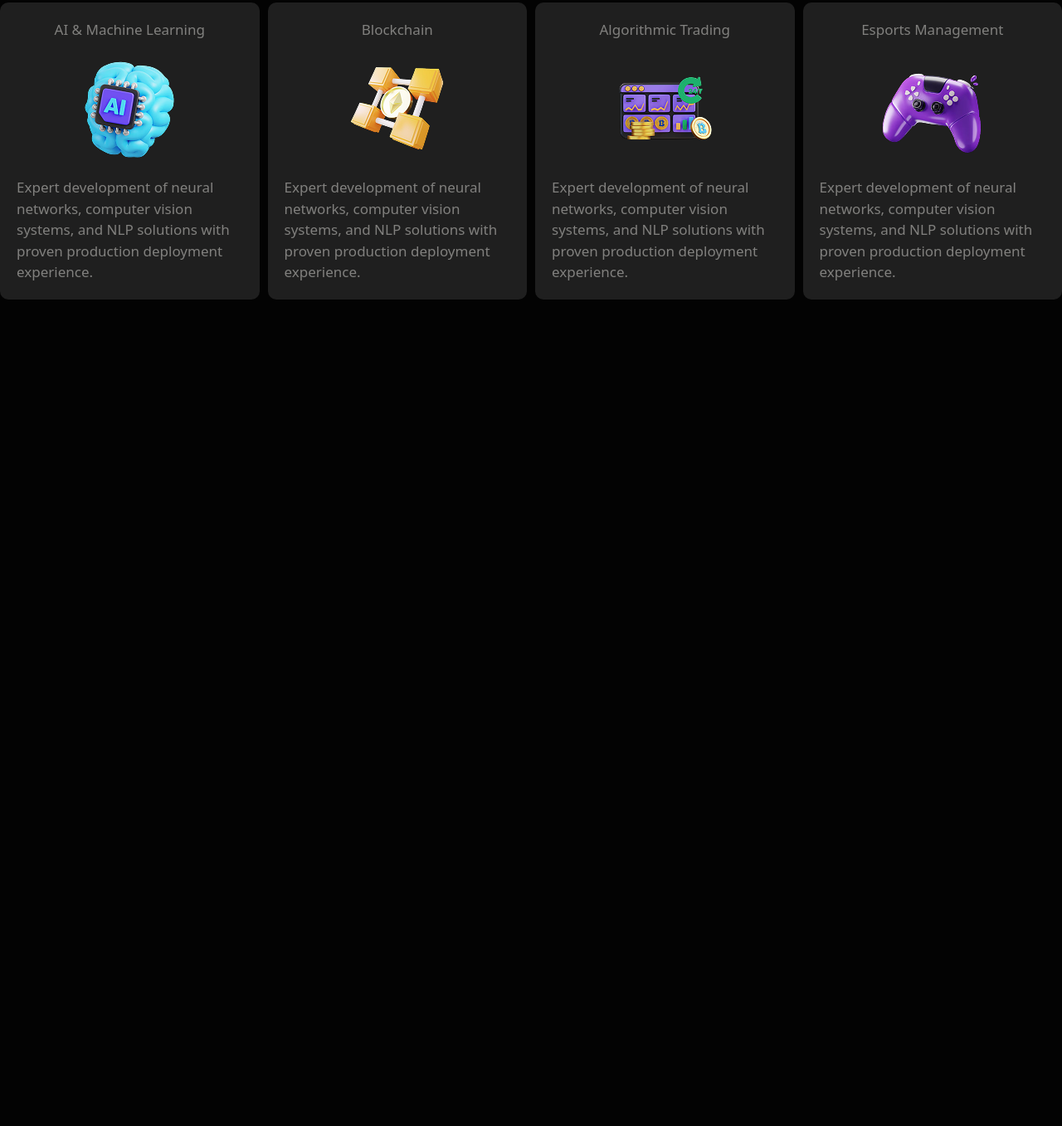
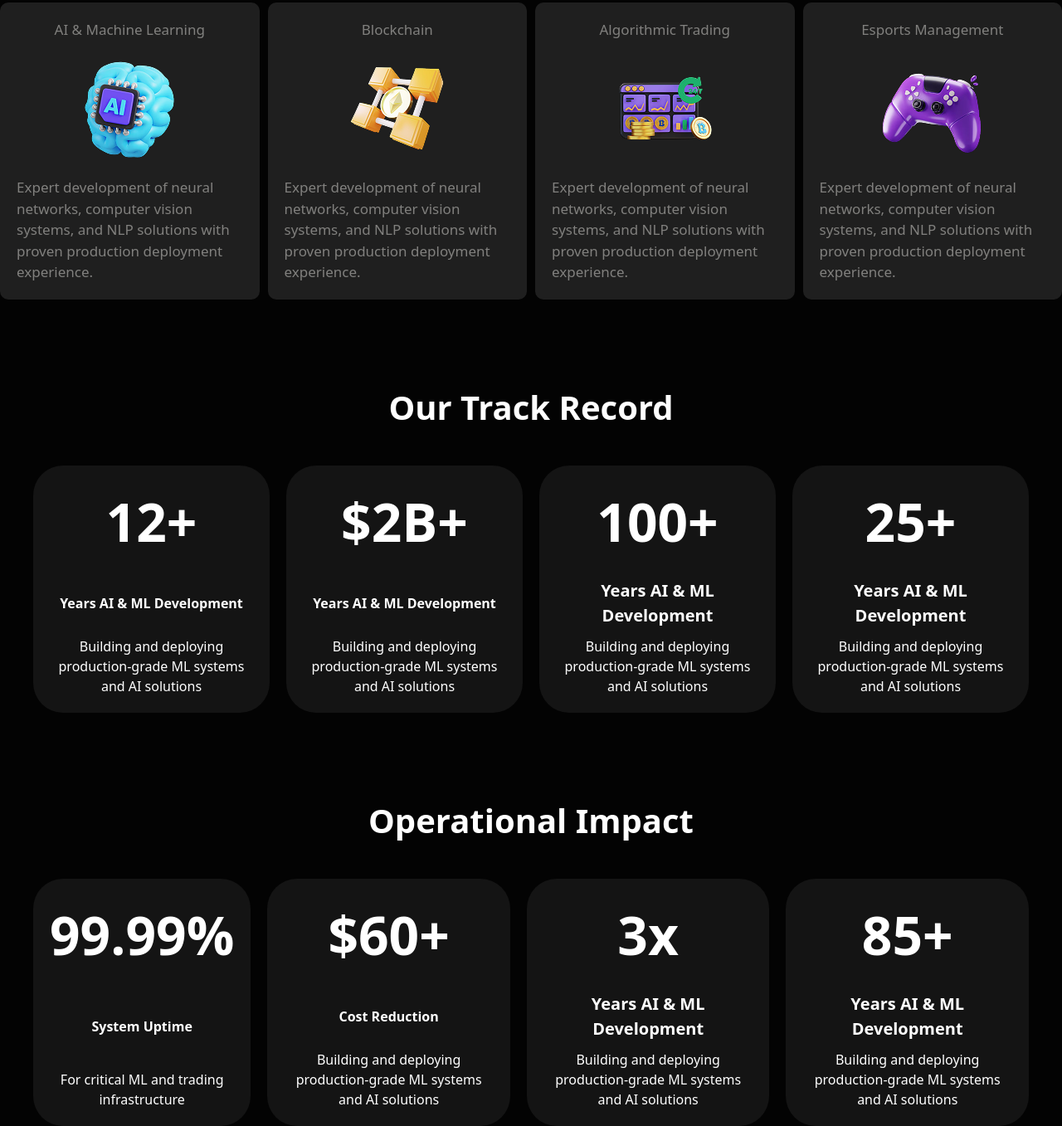
Before and after one commit to RahimovAbdurahmon/project_group, a website: page idris.html in a window 1280 px wide. Shown: the part 2031-3388 px from the top of the page at 83% size. Before the commit the page ends 2392 px from the top, so only its background shows below. Drawn offline with nearby package versions, Linux system fonts and the light colour scheme; files that its build step writes are made by us from their sources.

Commit message:
section3

```diff
--- a/idris.html
+++ b/idris.html
@@ -127,6 +127,56 @@
             </div>
         </div>
     </section>
+    <section>
+        <h1 class="text-center text-[40px] font-[600] mt-[100px]">Our Track Record</h1>
+        <div class="mt-[40px] flex flex-col lg:flex-row max-w-[1200px] m-auto gap-[20px] text-center">
+            <div class="rounded-[36px] p-[20px] flex flex-col items-center justify-between bg-[#141414]">
+                <h1 class="text-[64px] font-bold mb-[20px]">12+</h1>
+                <p class="ext-[20px] font-[600] mb-[10px]">Years AI & ML Development</p>
+                <p>Building and deploying production-grade ML systems and AI solutions</p>
+            </div>
+            <div class="rounded-[36px] p-[20px] flex flex-col items-center justify-between bg-[#141414]">
+                <h1 class="text-[64px] font-bold mb-[20px]">$2B+</h1>
+                <p class="ext-[20px] font-[600] mb-[10px]">Years AI & ML Development</p>
+                <p>Building and deploying production-grade ML systems and AI solutions</p>
+            </div>
+            <div class="rounded-[36px] p-[20px] flex flex-col items-center justify-between bg-[#141414]">
+                <h1 class="text-[64px] font-bold mb-[20px]">100+</h1>
+                <p class="text-[20px] font-[600] mb-[10px]">Years AI & ML Development</p>
+                <p>Building and deploying production-grade ML systems and AI solutions</p>
+            </div>
+            <div class="rounded-[36px] p-[20px] flex flex-col items-center justify-between bg-[#141414]">
+                <h1 class="text-[64px] font-bold mb-[20px]">25+</h1>
+                <p class="text-[20px] font-[600] mb-[10px]">Years AI & ML Development</p>
+                <p>Building and deploying production-grade ML systems and AI solutions</p>
+            </div>
+        </div>
+    </section>
+    <section>
+        <h1 class="text-center text-[40px] font-[600] mt-[100px]">Operational Impact</h1>
+        <div class="mt-[40px] flex flex-col lg:flex-row max-w-[1200px] m-auto gap-[20px] text-center">
+            <div class="rounded-[36px] p-[20px] flex flex-col items-center justify-between bg-[#141414]">
+                <h1 class="text-[64px] font-bold mb-[20px]">99.99%</h1>
+                <p class="ext-[20px] font-[600] mb-[10px]">System Uptime</p>
+                <p>For critical ML and trading infrastructure</p>
+            </div>
+            <div class="rounded-[36px] p-[20px] flex flex-col items-center justify-between bg-[#141414]">
+                <h1 class="text-[64px] font-bold mb-[20px]">$60+</h1>
+                <p class="ext-[20px] font-[600] mb-[10px]">Cost Reduction</p>
+                <p>Building and deploying production-grade ML systems and AI solutions</p>
+            </div>
+            <div class="rounded-[36px] p-[20px] flex flex-col items-center justify-between bg-[#141414]">
+                <h1 class="text-[64px] font-bold mb-[20px]">3x</h1>
+                <p class="text-[20px] font-[600] mb-[10px]">Years AI & ML Development</p>
+                <p>Building and deploying production-grade ML systems and AI solutions</p>
+            </div>
+            <div class="rounded-[36px] p-[20px] flex flex-col items-center justify-between bg-[#141414]">
+                <h1 class="text-[64px] font-bold mb-[20px]">85+</h1>
+                <p class="text-[20px] font-[600] mb-[10px]">Years AI & ML Development</p>
+                <p>Building and deploying production-grade ML systems and AI solutions</p>
+            </div>
+        </div>
+    </section>
 </body>
 
 </html>
```
